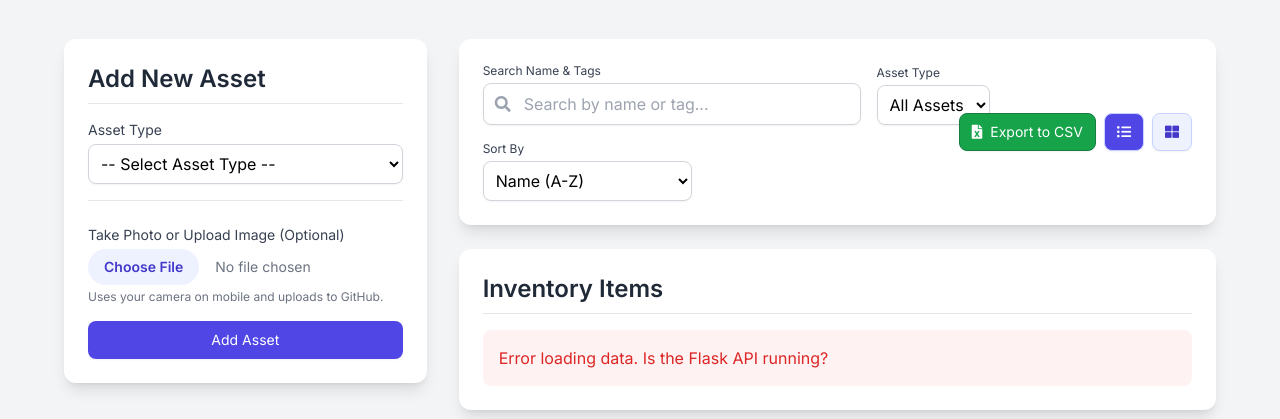
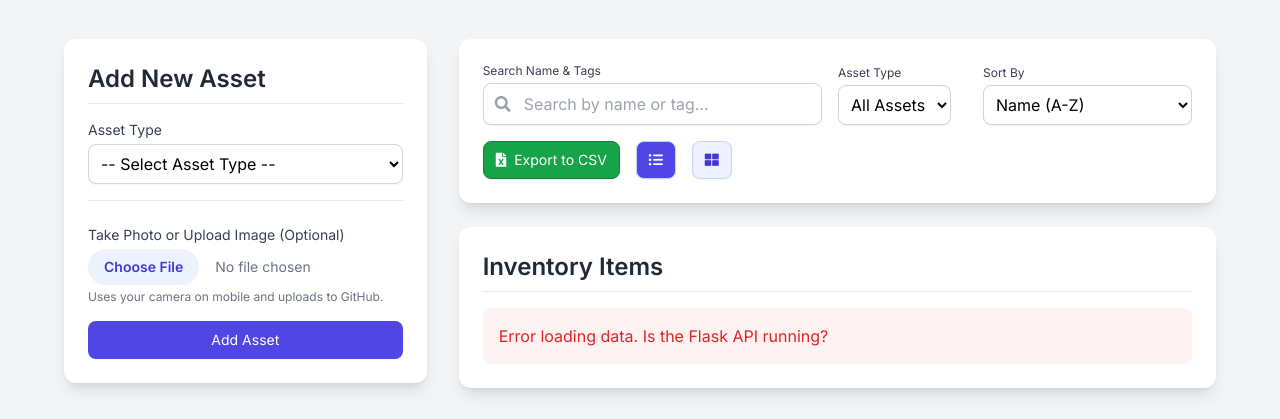
Before and after one commit to assets-stack/Club-Inventory-App, a Flask app: page / in a window 1280 px wide. Shown: the part 73-492 px from the top of the page. Run offline with Flask 3, Linux system fonts and the light colour scheme; grey boxes labelled with a size stand in for pictures from a placeholder-image service; some libraries are stand-ins or nearby versions.

Commit message:
Layout changes

```diff
--- a/templates/index.html
+++ b/templates/index.html
@@ -116,9 +116,6 @@
                                         <option value="quantity_desc">Quantity (High to Low)</option>
                                     </select>
                                 </div>
-                            </div>
-
-                            <div class="flex space-x-2 w-full md:w-auto justify-start md:justify-end">
                                 <button onclick="exportInventory()"
                                         class="flex-shrink-0 py-2 px-3 border border-green-700 rounded-lg shadow-sm text-sm font-medium text-white bg-green-600 hover:bg-green-700 transition">
                                     <i class="fas fa-file-excel mr-2"></i>Export to CSV
@@ -132,6 +129,10 @@
                                     <i class="fas fa-th-large"></i>
                                 </button>
                             </div>
+
+                            <!-- <div class="flex space-x-2 w-full md:w-auto justify-start md:justify-end">
+
+                            </div> -->
                         </div>
                     </div>
 
```
